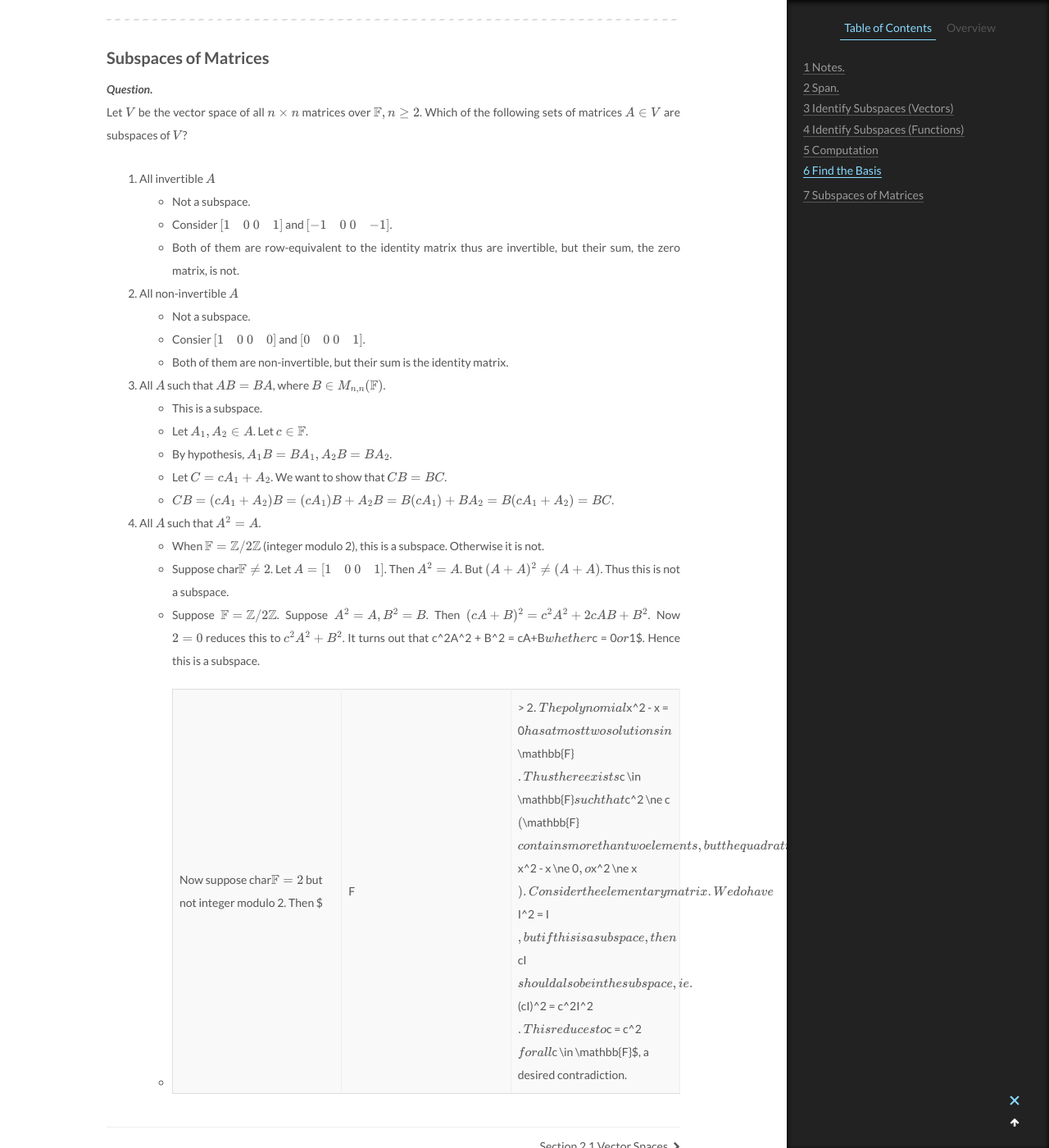
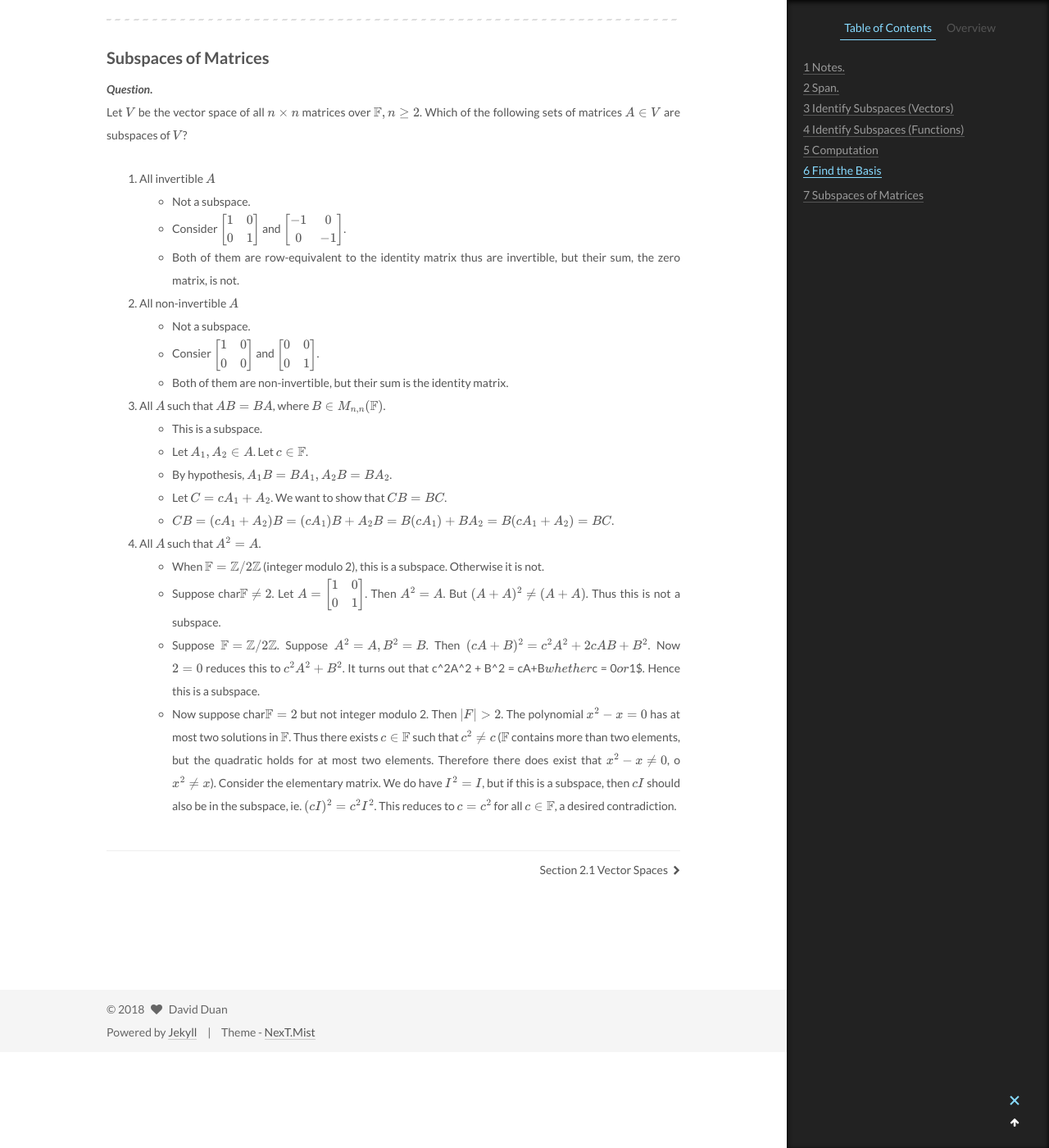
Before and after one commit to owaindex/Rootofallevii.github.io, a Jekyll site: the page built from _posts/2018-02-05-Section-2.2-Subspaces.md, in a window 1280 px wide and 1400 px high, scrolled down 3571 px. Shown: the whole window at 82% size. Built offline with Jekyll 4.4.1, drawn with Linux system fonts in a browser that asks for light colours; formulas are drawn with MathJax 3.

```diff
--- a/_posts/2018-02-05-Section-2.2-Subspaces.md
+++ b/_posts/2018-02-05-Section-2.2-Subspaces.md
@@ -119,11 +119,11 @@ The system is parameterized by $(x_3, x_4, x_5)$. <u>**Setting each equal to one
 Let $V$ be the vector space of all $n \times n$ matrices over $\mathbb{F}, n \geq 2$. Which of the following sets of matrices $A \in V$ are subspaces of $V$?
 1. All invertible $A$
   - Not a subspace.
-  - Consider $\begin{bmatrix} 1 & 0 \\ 0 & 1\end{bmatrix}$ and $\begin{bmatrix} -1 & 0 \\ 0 & -1\end{bmatrix}$.
+  - Consider $\begin{bmatrix} 1 & 0 \\\ 0 & 1\end{bmatrix}$ and $\begin{bmatrix} -1 & 0 \\\ 0 & -1\end{bmatrix}$.
   - Both of them are row-equivalent to the identity matrix thus are invertible, but their sum, the zero matrix, is not.
 2. All non-invertible $A$
   - Not a subspace.
-  - Consier $\begin{bmatrix} 1 & 0 \\ 0 & 0 \end{bmatrix}$ and $\begin{bmatrix} 0 & 0 \\ 0 & 1\end{bmatrix}$.
+  - Consier $\begin{bmatrix} 1 & 0 \\\ 0 & 0 \end{bmatrix}$ and $\begin{bmatrix} 0 & 0 \\\ 0 & 1\end{bmatrix}$.
   - Both of them are non-invertible, but their sum is the identity matrix.
 3. All $A$ such that $AB = BA$, where $B \in M_{n,n}(\mathbb{F})$.
   - This is a subspace.
@@ -133,6 +133,6 @@ Let $V$ be the vector space of all $n \times n$ matrices over $\mathbb{F}, n \ge
   - $CB = (cA_1+A_2)B = (cA_1)B + A_2B = B(cA_1) + BA_2 = B(cA_1 + A_2) = BC$.
 4. All $A$ such that $A^2 = A$.
   - When $\mathbb{F} = \mathbb{Z}/2\mathbb{Z}$ (integer modulo 2), this is a subspace. Otherwise it is not.
-  - Suppose char$\mathbb{F} \ne 2$. Let $A = \begin{bmatrix} 1 & 0 \\ 0 & 1\end{bmatrix}$. Then $A^2 = A$. But $(A+A)^2 \ne (A+A)$. Thus this is not a subspace.
+  - Suppose char$\mathbb{F} \ne 2$. Let $A = \begin{bmatrix} 1 & 0 \\\ 0 & 1\end{bmatrix}$. Then $A^2 = A$. But $(A+A)^2 \ne (A+A)$. Thus this is not a subspace.
   - Suppose $\mathbb{F} = \mathbb{Z}/2\mathbb{Z}$. Suppose $A^2 = A, B^2 = B$. Then $(cA+B)^2 = c^2A^2 + 2cAB + B^2$. Now $2 = 0$ reduces this to $c^2A^2 + B^2$. It turns out that c^2A^2 + B^2 = cA+B$ whether $c = 0$ or $1$. Hence this is a subspace.
-  - Now suppose char$\mathbb{F} = 2$ but not integer modulo 2. Then $|F| > 2$. The polynomial $x^2 - x = 0$ has at most two solutions in $\mathbb{F}$. Thus there exists $c \in \mathbb{F}$ such that $c^2 \ne c$ ($\mathbb{F}$ contains more than two elements, but the quadratic holds for at most two elements. Therefore there does exist that $x^2 - x \ne 0$, o $x^2 \ne x$). Consider the elementary matrix. We do have $I^2 = I$, but if this is a subspace, then $cI$ should also be in the subspace, ie. $(cI)^2 = c^2I^2$. This reduces to $c = c^2$ for all $c \in \mathbb{F}$, a desired contradiction.
+  - Now suppose char$\mathbb{F} = 2$ but not integer modulo 2. Then $\|F\| > 2$. The polynomial $x^2 - x = 0$ has at most two solutions in $\mathbb{F}$. Thus there exists $c \in \mathbb{F}$ such that $c^2 \ne c$ ($\mathbb{F}$ contains more than two elements, but the quadratic holds for at most two elements. Therefore there does exist that $x^2 - x \ne 0$, o $x^2 \ne x$). Consider the elementary matrix. We do have $I^2 = I$, but if this is a subspace, then $cI$ should also be in the subspace, ie. $(cI)^2 = c^2I^2$. This reduces to $c = c^2$ for all $c \in \mathbb{F}$, a desired contradiction.
```
